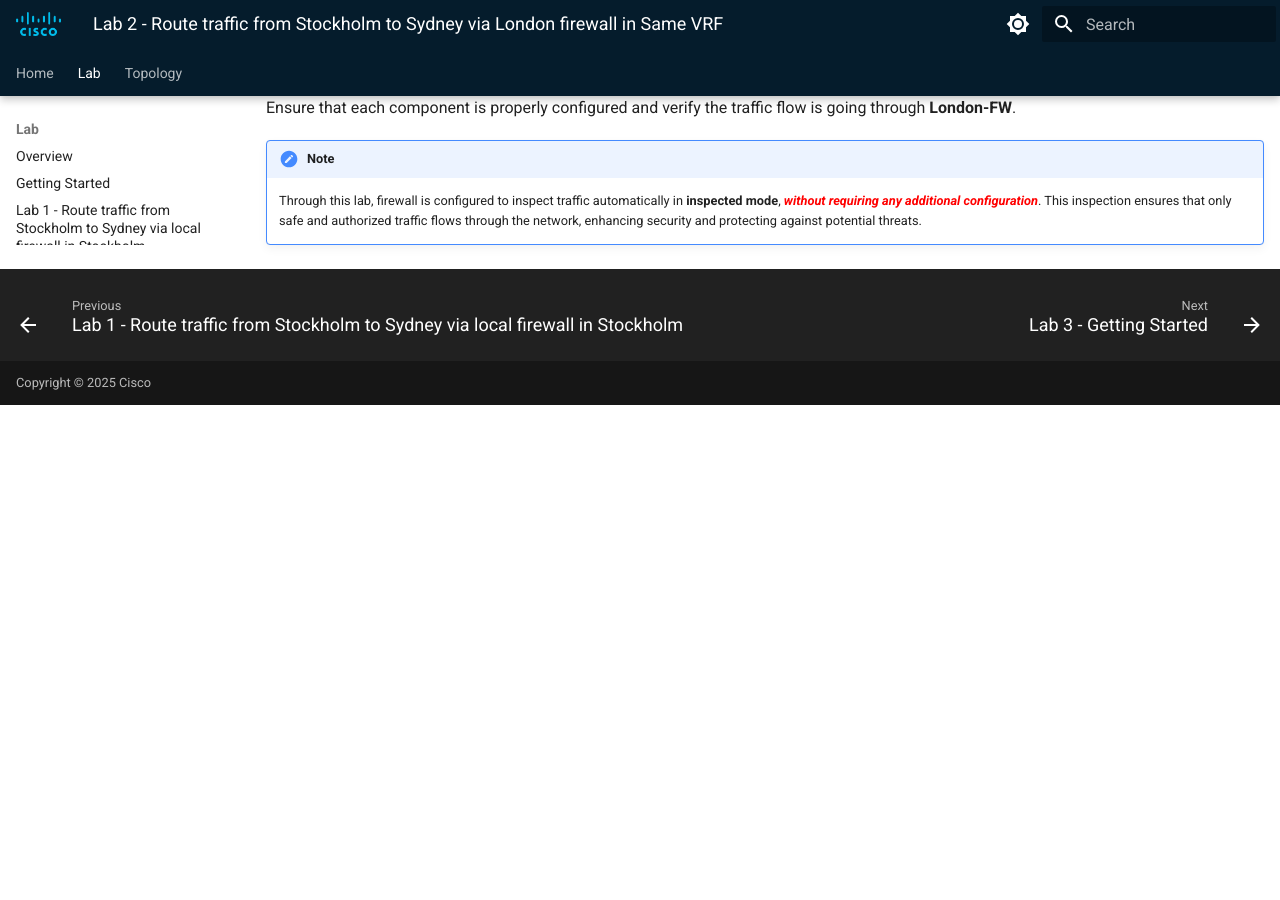
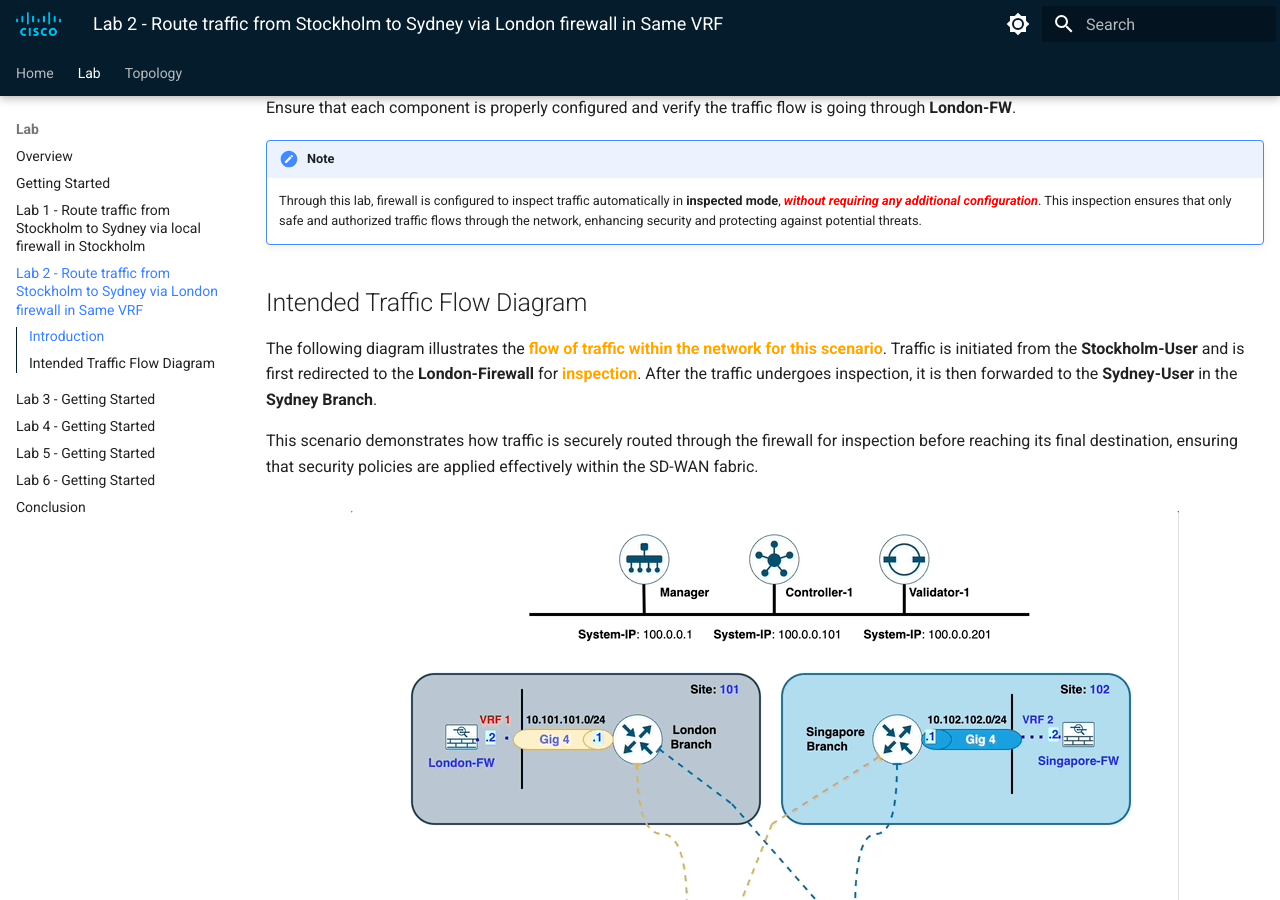
Before and after one commit to ciscodocs/ltrent-2008-clemea25, an MkDocs documentation site: the page built from docs/lab2_getting_started.md, in a window 1280 px wide and 900 px high, scrolled down 579 px. Built offline with MkDocs 1.6.1 and Material for MkDocs 9.7.7, drawn with Linux system fonts in a browser that asks for light colours; before the commit the page ends 984 px from its top, so only the background shows below that.

Commit message:
Scenario-2 guide

```diff
--- a/docs/lab2_getting_started.md
+++ b/docs/lab2_getting_started.md
@@ -17,3 +17,13 @@ Ensure that each component is properly configured and verify the traffic flow is
 
 !!! note
     Through this lab, firewall is configured to inspect traffic automatically in **inspected mode**, ***<font color="red"> without requiring any additional configuration</font>***. This inspection ensures that only safe and authorized traffic flows through the network, enhancing security and protecting against potential threats.
+
+## Intended Traffic Flow Diagram
+
+The following diagram illustrates the **<font color="orange">flow of traffic within the network for this scenario</font>**. Traffic is initiated from the **Stockholm-User** and is first redirected to the **London-Firewall** for <font color="orange">**inspection**</font>. After the traffic undergoes inspection, it is then forwarded to the **Sydney-User** in the **Sydney Branch**.
+
+This scenario demonstrates how traffic is securely routed through the firewall for inspection before reaching its final destination, ensuring that security policies are applied effectively within the SD-WAN fabric.
+
+<figure markdown>
+  ![Scenario-2 Traffic Flow](./assets/Scenario-1.gif)
+</figure>
```
